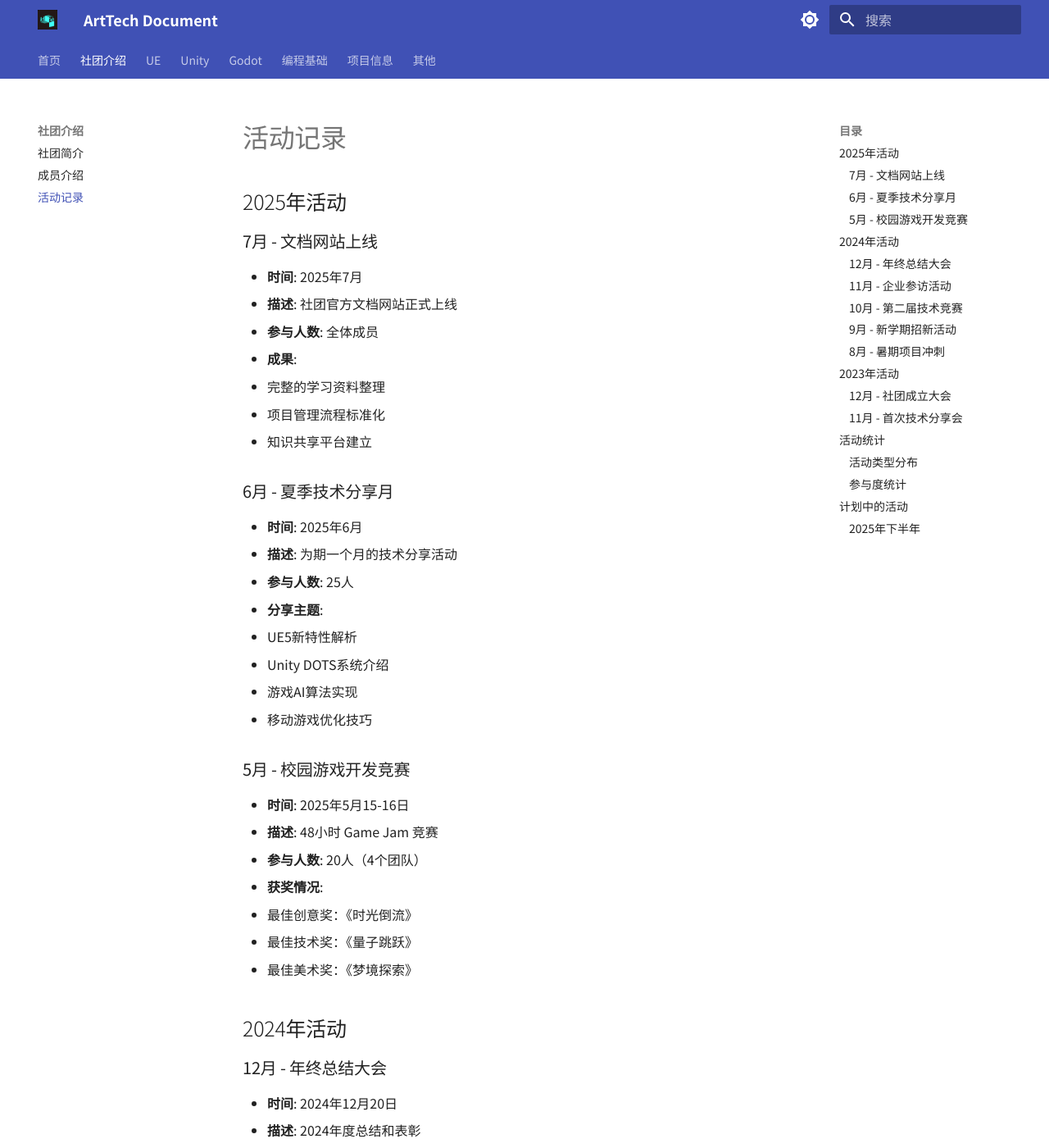
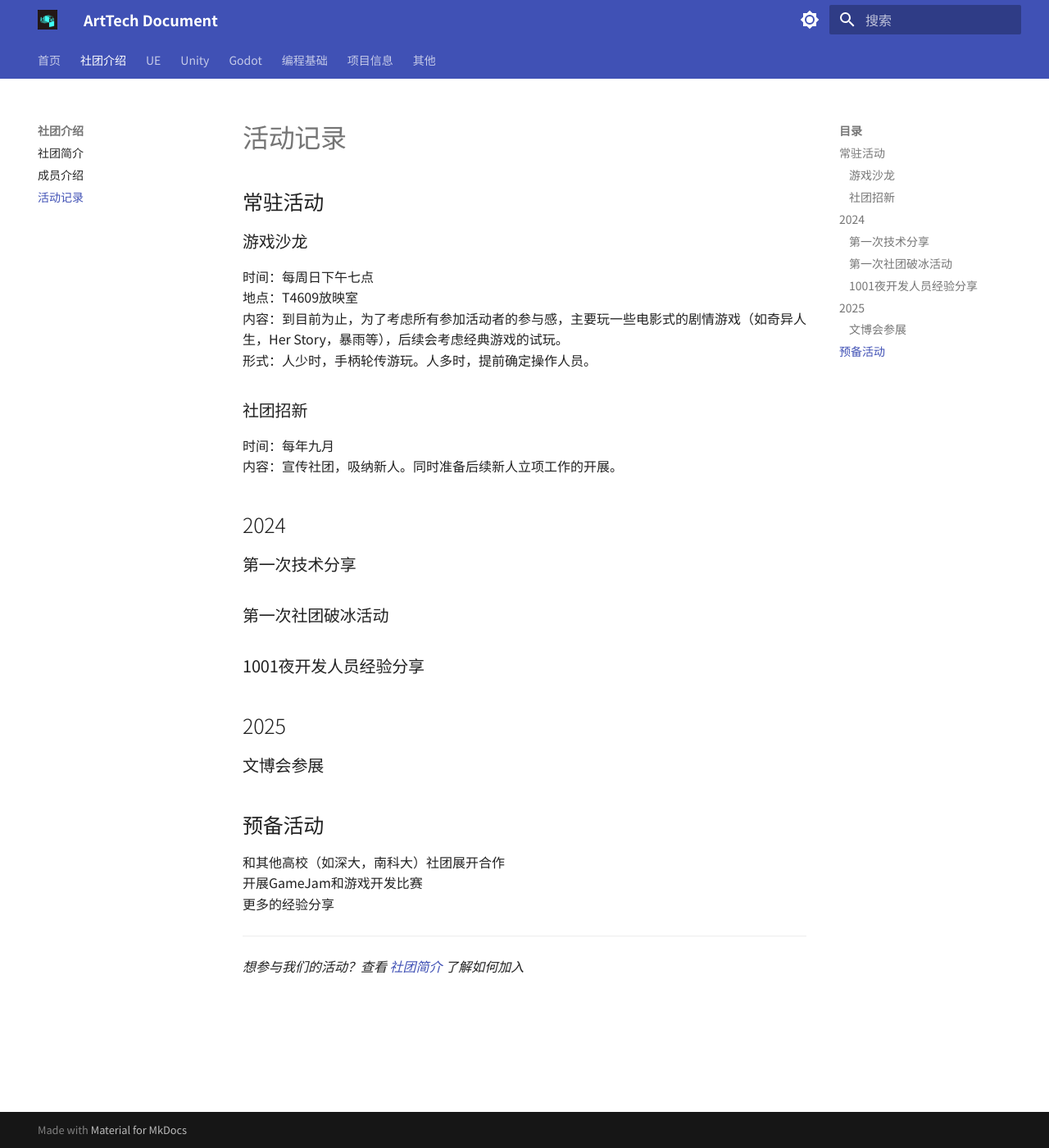
Before and after one commit to zhou914485/ArtTech-Document, an MkDocs documentation site: the page built from docs/社团介绍/活动.md, in a window 1280 px wide and 1400 px high. Shown: the whole window at 82% size. Built offline with MkDocs 1.6.1 and Material for MkDocs 9.7.7, drawn with Linux system fonts in a browser that asks for light colours; some of the changed text lies outside the part shown.

Commit message:
新增成员信息，初始化活动页面

```diff
--- a/docs/社团介绍/活动.md
+++ b/docs/社团介绍/活动.md
@@ -1,125 +1,26 @@
 # 活动记录
 
-## 2025年活动
+## 常驻活动
+### 游戏沙龙
+时间：每周日下午七点
+地点：T4609放映室
+内容：到目前为止，为了考虑所有参加活动者的参与感，主要玩一些电影式的剧情游戏（如奇异人生，Her Story，暴雨等），后续会考虑经典游戏的试玩。
+形式：人少时，手柄轮传游玩。人多时，提前确定操作人员。
 
-### 7月 - 文档网站上线
-- **时间**: 2025年7月
-- **描述**: 社团官方文档网站正式上线
-- **参与人数**: 全体成员
-- **成果**:
-  - 完整的学习资料整理
-  - 项目管理流程标准化
-  - 知识共享平台建立
+### 社团招新
+时间：每年九月
+内容：宣传社团，吸纳新人。同时准备后续新人立项工作的开展。
+## 2024
+### 第一次技术分享
+### 第一次社团破冰活动
+### 1001夜开发人员经验分享
+## 2025
+### 文博会参展
+## 预备活动
+和其他高校（如深大，南科大）社团展开合作
+开展GameJam和游戏开发比赛
+更多的经验分享
 
-### 6月 - 夏季技术分享月
-- **时间**: 2025年6月
-- **描述**: 为期一个月的技术分享活动
-- **参与人数**: 25人
-- **分享主题**:
-  - UE5新特性解析
-  - Unity DOTS系统介绍
-  - 游戏AI算法实现
-  - 移动游戏优化技巧
-
-### 5月 - 校园游戏开发竞赛
-- **时间**: 2025年5月15-16日
-- **描述**: 48小时 Game Jam 竞赛
-- **参与人数**: 20人（4个团队）
-- **获奖情况**:
-  - 最佳创意奖：《时光倒流》
-  - 最佳技术奖：《量子跳跃》
-  - 最佳美术奖：《梦境探索》
-
-## 2024年活动
-
-### 12月 - 年终总结大会
-- **时间**: 2024年12月20日
-- **描述**: 2024年度总结和表彰
-- **参与人数**: 30人
-- **活动内容**:
-  - 年度项目展示
-  - 优秀成员表彰
-  - 2025年规划讨论
-
-### 11月 - 企业参访活动
-- **时间**: 2024年11月10日
-- **描述**: 参访本地知名游戏公司
-- **参与人数**: 15人
-- **参访企业**: [游戏公司名称]
-- **收获**:
-  - 了解行业发展趋势
-  - 学习企业级开发流程
-  - 建立实习合作关系
-
-### 10月 - 第二届技术竞赛
-- **时间**: 2024年10月25-26日
-- **描述**: 社团内部技术竞赛
-- **参与人数**: 22人
-- **竞赛项目**:
-  - 算法设计挑战
-  - 游戏原型开发
-  - 美术设计比赛
-
-### 9月 - 新学期招新活动
-- **时间**: 2024年9月1-15日
-- **描述**: 面向全校的招新活动
-- **参与人数**: 新增成员8人
-- **活动形式**:
-  - 校园宣讲会
-  - 技术体验活动
-  - 面试选拔
-
-### 8月 - 暑期项目冲刺
-- **时间**: 2024年8月1-31日
-- **描述**: 暑期项目开发集中活动
-- **参与人数**: 18人
-- **项目成果**:
-  - 完成3个Unity项目
-  - 启动2个UE项目
-  - 建立项目管理规范
-
-## 2023年活动
-
-### 12月 - 社团成立大会
-- **时间**: 2023年12月1日
-- **描述**: ArtTech社团正式成立
-- **参与人数**: 12人（创始成员）
-- **重要决议**:
-  - 确定社团章程
-  - 选举第一届核心团队
-  - 制定发展规划
-
-### 11月 - 首次技术分享会
-- **时间**: 2023年11月15日
-- **描述**: 社团第一次技术分享活动
-- **参与人数**: 15人
-- **分享主题**:
-  - Unity基础入门
-  - 游戏开发流程介绍
-  - 团队协作工具使用
-
-## 活动统计
-
-### 活动类型分布
-- **技术分享**: 12次
-- **项目竞赛**: 5次
-- **企业参访**: 3次
-- **团建活动**: 8次
-- **招新活动**: 2次
-
-### 参与度统计
-- **平均每次活动参与人数**: 20人
-- **活动满意度**: 4.8/5.0
-- **成员活跃度**: 85%
-
-## 计划中的活动
-
-### 2025年下半年
-- **8月**: 暑期项目展示会
-- **9月**: 新学期招新
-- **10月**: 第三届技术竞赛
-- **11月**: 校际交流活动
-- **12月**: 年终总结大会
 
 ---
 
```
Also changed, not shown: docs/社团介绍/成员.md (+33 -3 lines), docs/.obsidian/workspace.json, site/search/search_index.json, site/社团介绍/成员/index.html, 1 other file.
